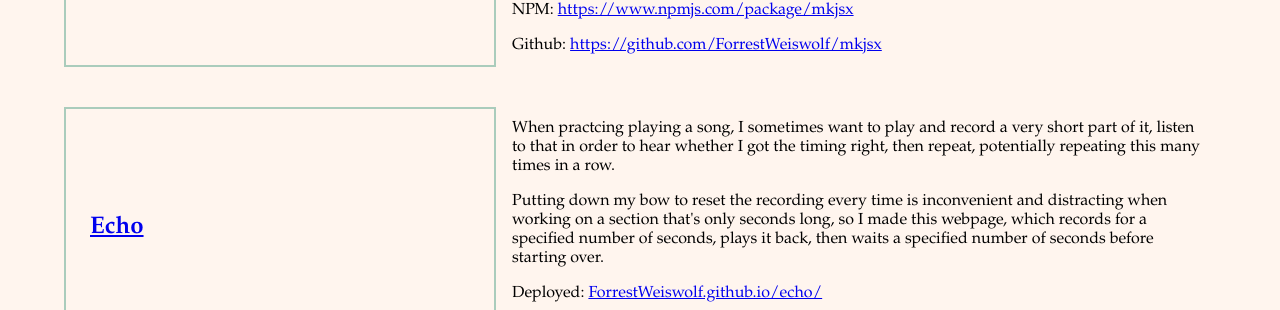
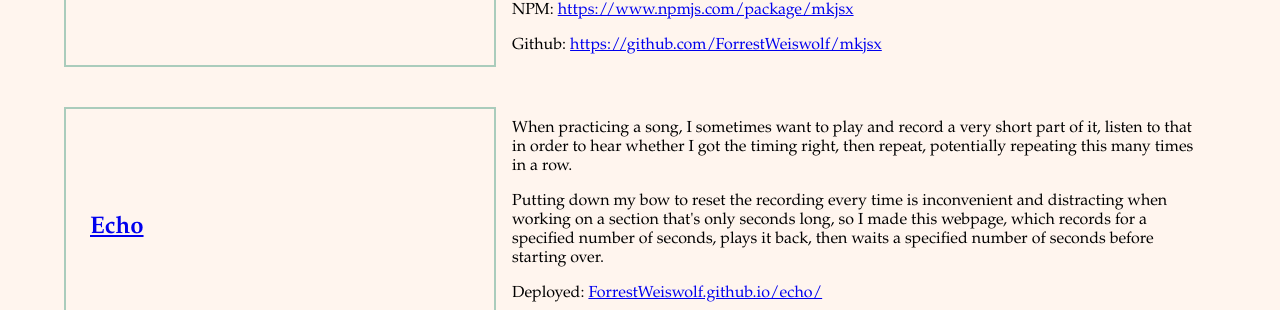
Before and after one commit to ForrestWeiswolf/forrestweiswolf.github.io, a Jekyll site: the page built from code_projects.html, in a window 1280 px wide and 900 px high, scrolled down 892 px. Shown: the part 140-450 px from the top of the window. Built offline with Jekyll 4.4.1, drawn with Linux system fonts in a browser that asks for light colours.

Commit message:
Change phrasing in echo description

```diff
--- a/code_projects.html
+++ b/code_projects.html
@@ -87,7 +87,7 @@ title: Forrest Wolf - Code
       <a href="https://forrestweiswolf.github.io/echo/">Echo</a>
     </h2>
     <div class="project-info right-side">
-      <p>When practcing playing a song, I sometimes want to play and record a very short part of it, listen to that in order to hear whether I got the timing right, then repeat, potentially repeating this many times in a row.</p>
+      <p>When practicing a song, I sometimes want to play and record a very short part of it, listen to that in order to hear whether I got the timing right, then repeat, potentially repeating this many times in a row.</p>
       <p>Putting down my bow to reset the recording every time is inconvenient and distracting when working on a section that's only seconds long, so I made this webpage, which records for a specified number of seconds, plays it back, then waits a specified number of seconds before starting over.</p>
       <p>Deployed:
         <a href="https://forrestweiswolf.github.io/echo/">ForrestWeiswolf.github.io/echo/</a>
--- a/music.html
+++ b/music.html
@@ -50,7 +50,7 @@ title: Forrest Wolf - Music
       <a href="https://forrestweiswolf.github.io/echo/">Echo</a>
     </h2>
     <div class="project-info right-side">
-      <p>When practcing a song, I sometimes want to play and record a very short part of it, listen to that in order to hear whether I got the timing right, then repeat, potentially repeating this many times in a row.</p>
+      <p>When practicing a song, I sometimes want to play and record a very short part of it, listen to that in order to hear whether I got the timing right, then repeat, potentially repeating this many times in a row.</p>
       <p>Putting down my bow to reset the recording every time is inconvenient and distracting when working on a section that's only seconds long, so I made this webpage, which records for a specified number of seconds, plays it back, then waits a specified number of seconds before starting over.</p>
       <a href="https://forrestweiswolf.github.io/echo/">ForrestWeiswolf.github.io/echo/</a>
     </div>
```
